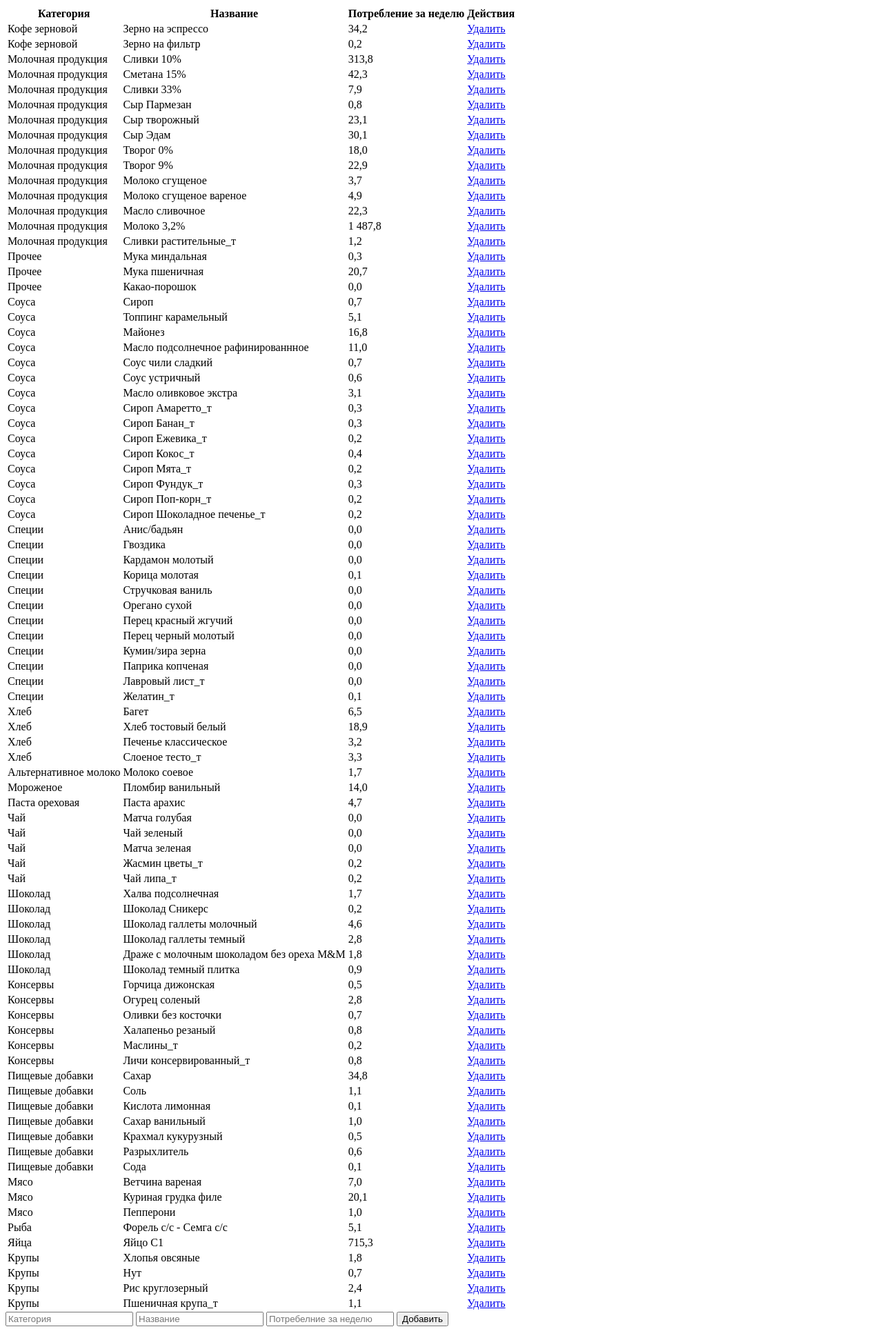
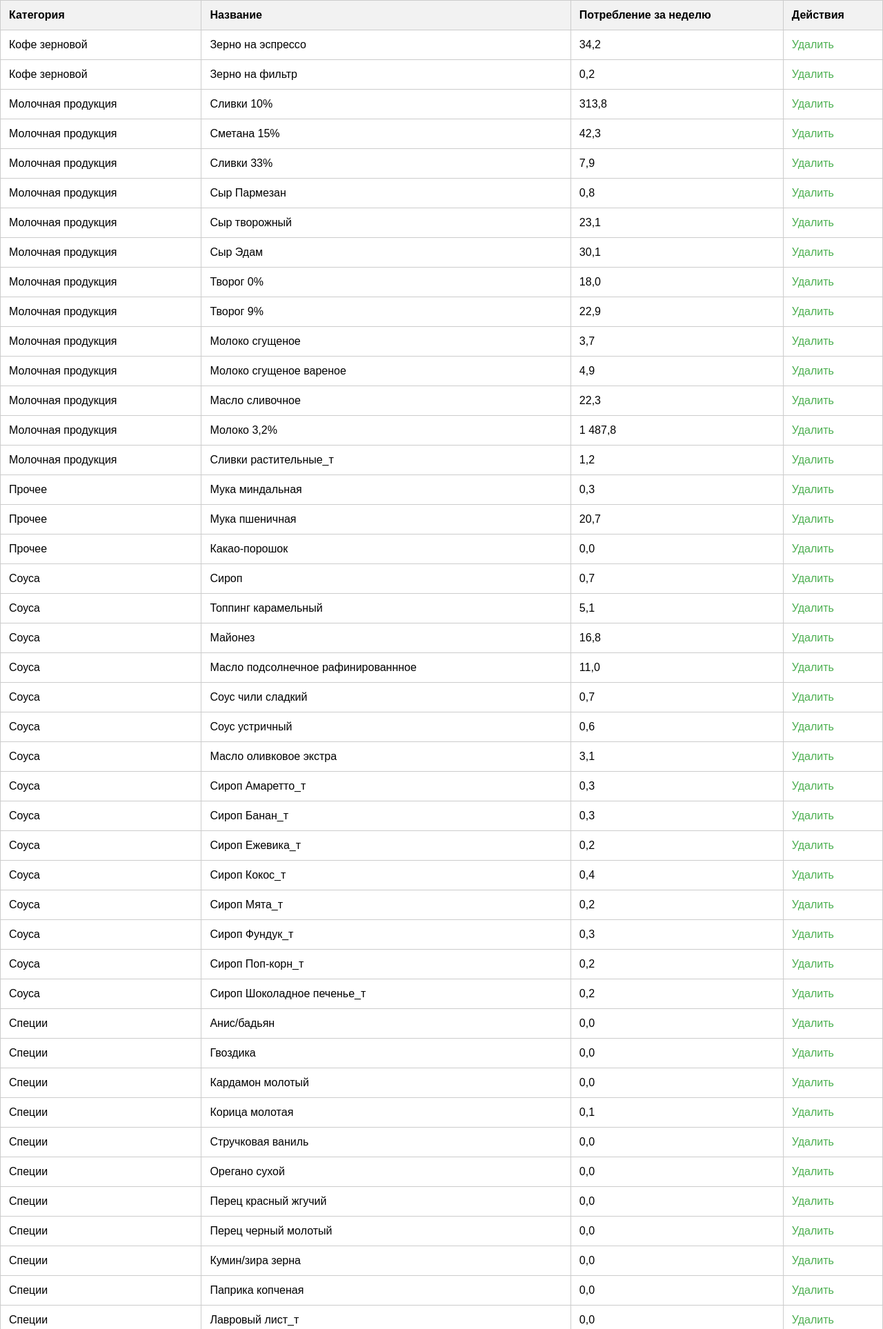
Before and after one commit to doxlich/hakaton, a Flask app: page /products_edit in a window 1280 px wide. Shown: the top 1927 px of the page at 69% size. Run offline with Flask 3, Linux system fonts and the light colour scheme.

Commit message:
Updated css

```diff
--- a/templates/products_edit.html
+++ b/templates/products_edit.html
@@ -1,3 +1,74 @@
+<head>
+  <style>
+    /* Body styles */
+body {
+  font-family: Arial, sans-serif;
+  margin: 0;
+  padding: 0;
+}
+
+/* Table styles */
+table {
+  border-collapse: collapse;
+  width: 100%;
+}
+
+th,
+td {
+  border: 1px solid #ccc;
+  padding: 12px;
+  text-align: left;
+}
+
+th {
+  background-color: #f2f2f2;
+  font-weight: bold;
+}
+
+/* Form styles */
+form {
+  display: flex;
+  flex-wrap: wrap;
+}
+
+form input[type="text"] {
+  width: calc(33.33% - 20px);
+  margin: 10px;
+  padding: 12px;
+  border: none;
+  border-radius: 5px;
+  background-color: #f2f2f2;
+}
+
+form button[type="submit"] {
+  width: calc(33.33% - 20px);
+  margin: 10px;
+  padding: 12px;
+  border: none;
+  border-radius: 5px;
+  background-color: #4caf50;
+  color: #fff;
+  font-weight: bold;
+}
+
+form button[type="submit"]:hover {
+  cursor: pointer;
+  background-color: #3e8e41;
+}
+
+/* Link styles */
+a {
+  color: #4caf50;
+  text-decoration: none;
+}
+
+a:hover {
+  text-decoration: underline;
+}
+
+  </style>
+</head>
+
 <table>
     <thead>
       <tr>
```
Also changed, not shown: templates/suppliers_edit.html (+71 -0 lines).
